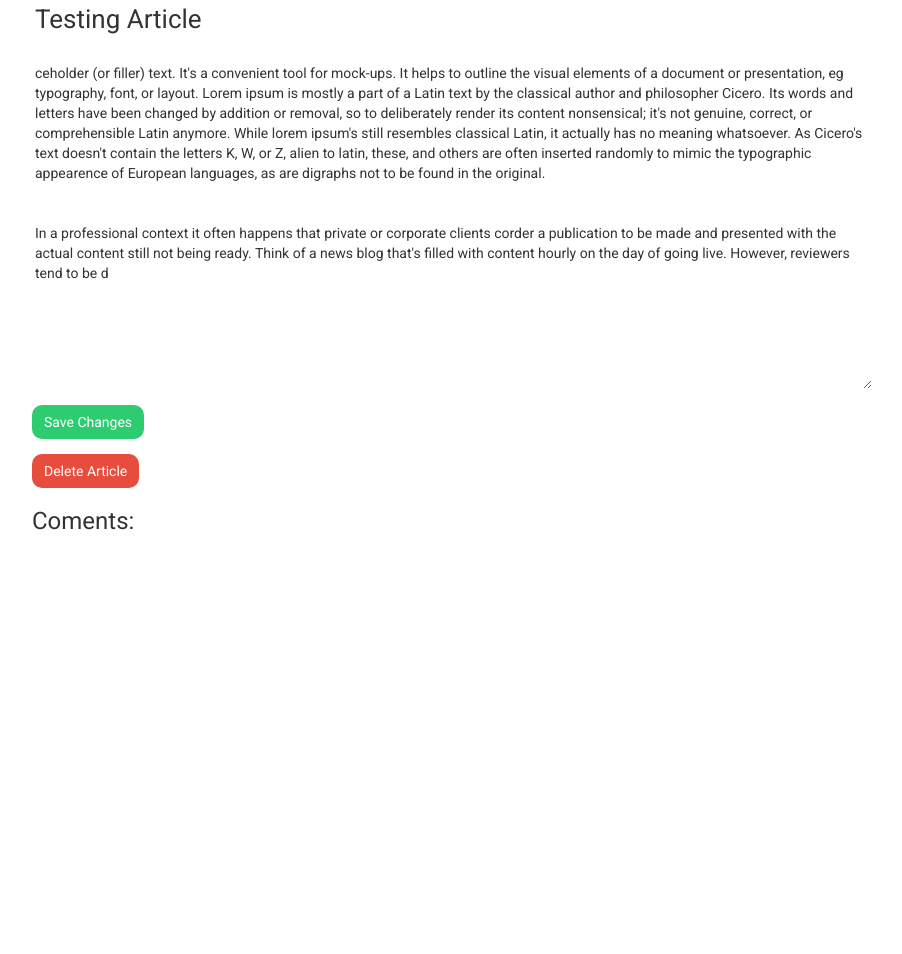
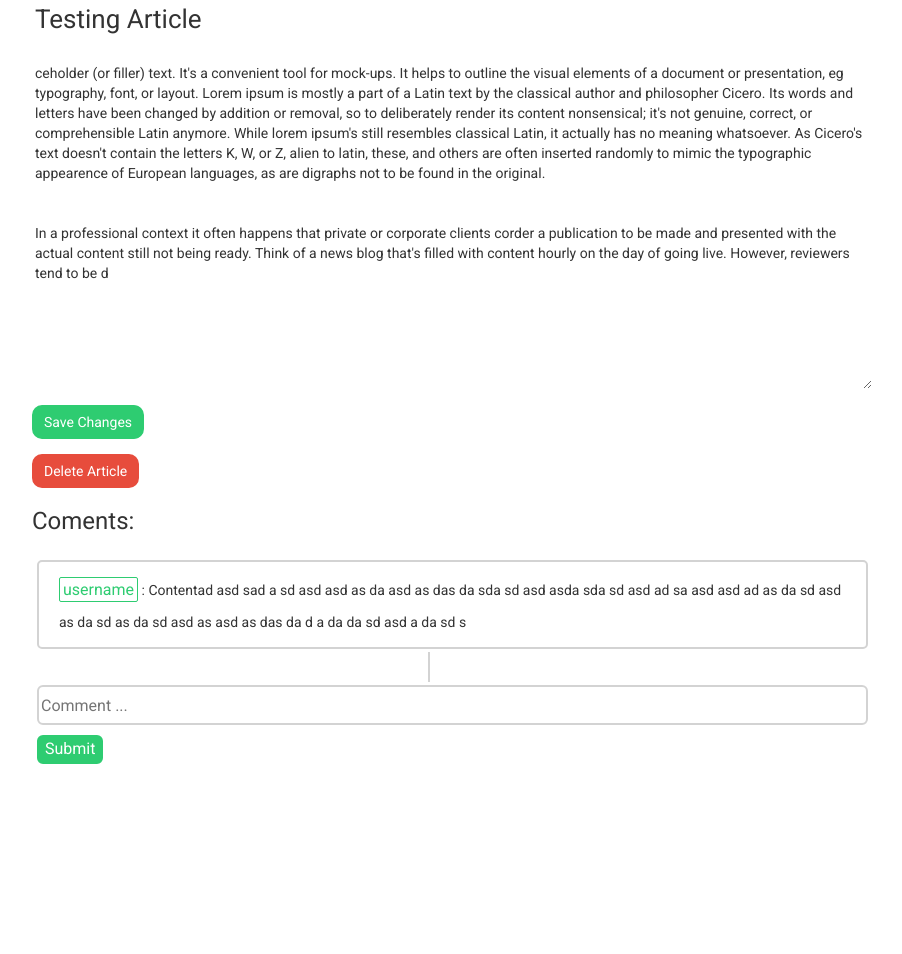
Before and after one commit to tanveerahmad1517/spotlight, a Django app: template templates/desk_app/article_edit.html in a window 1280 px wide. Shown: the part 155-1109 px from the top of the page, without its empty margins (373-1275 px from the left). Run offline with Django 3.2, Linux system fonts and the light colour scheme; the template is opened without the code that fills it: values that come from a table or form of the project are taken from there, others are empty; data comes from the database, SQL or seed files in the repository; both versions use the stored data as it was after the commit; some libraries are stand-ins or nearby versions.

Commit message:
added comment layout

```diff
--- a/static/desk_app/css/article_edit_style.css
+++ b/static/desk_app/css/article_edit.css
@@ -62,3 +62,63 @@
   color: #E74C3C;
   transition: 0.5s;
 }
+
+#comment-wrapper {
+  margin-top: 20px;
+  width: 100%;
+  height: 400px;
+  background-color: transparent;
+  padding: 5px;
+  margin-bottom: 40px;
+}
+
+#comment-cell {
+  height: auto;
+  width: 100%;
+  margin-bottom: 3px;
+  background-color: transparent;
+  padding: 5px 20px;
+  border-radius: 5px;
+  border: 2px solid lightgray;
+  padding-bottom: 15px;
+}
+
+#comment-cell p {
+  display: inline;
+}
+#comment-line {
+  height: 30px;
+  width: 50px;
+  background-color: transparent;
+  margin: 0 auto;
+  margin-bottom: 3px;
+  border-left: 2px solid lightgray;
+}
+
+#comment_content {
+  width: 100%;
+  border-radius: 6px;
+  height: 40px;
+  font-size: 16px;
+  border: 2px solid lightgray;
+}
+#comment_content:hover {
+  border-color: black;
+  transition: 0.5s;
+}
+
+#comment_submit_btn {
+  display: block;
+  background-color: #2ECC71;
+  border: 2px solid #2ECC71;
+  color: white;
+  border-radius: 6px;
+  margin-top: 10px;
+  font-size: 16px;
+
+}
+#comment_submit_btn:hover {
+  transition: 0.5s;
+  color: #2ECC71;
+  background-color: white;
+}
--- a/templates/desk_app/article_edit.html
+++ b/templates/desk_app/article_edit.html
@@ -2,7 +2,7 @@
 {% load staticfiles %}
 
 {% block css_link %}
-<link rel="stylesheet" href="{% static 'desk_app/css/article_edit_style.css' %}" />
+<link rel="stylesheet" href="{% static 'desk_app/css/article_edit.css' %}" />
 {% endblock %}
 
 {% block content %}
@@ -30,7 +30,22 @@
   </form>
 
   <h3>Coments:</h3>
+  <div id="comment-wrapper">
+    <!-- comment cell -->
+    <div id="comment-cell">
+      <h4 style="color:#2ECC71; border:#2ECC71 1px solid ; padding:3px; border-radius:2px; font-size:16px; display:inline-block;">username</h4>
+      <p> : Contentad asd sad a sd asd asd as da  asd as das da sda sd asd asda sda sd asd ad sa  asd asd ad as da sd asd as da sd as da sd asd as  asd as das da d a da da sd asd a da sd s</p>
+    </div>
+    <div id="comment-line"></div>
+    <!-- /commen cell -->
 
+    <!-- comment form -->
+    <form id="comment_form" method="post">
+      {% csrf_token %}
+      <input type="text" name="comment_content" id="comment_content" placeholder="Comment ... " />
+      <input type="submit" name="comment_submit_btn" id="comment_submit_btn" />
+    </form>
+  </div>
 
 </div>
 {% endblock %}
```
Also changed, not shown: db.sqlite3.
